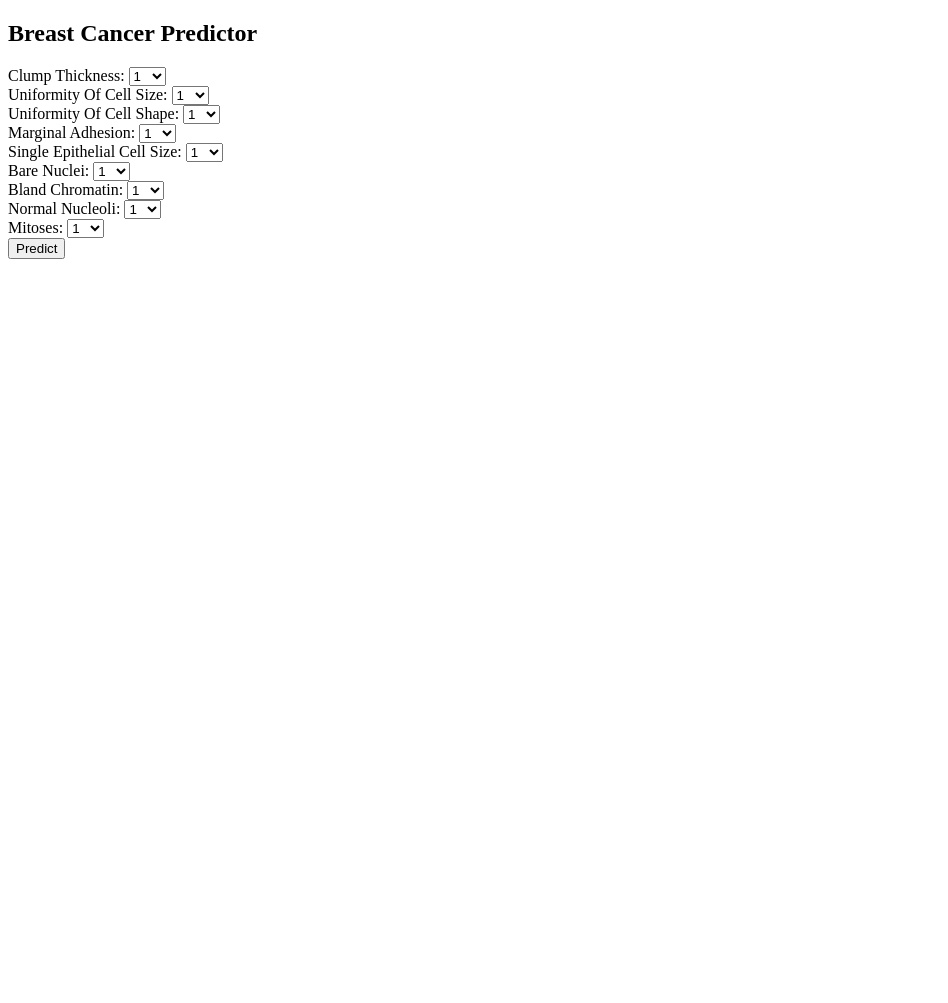
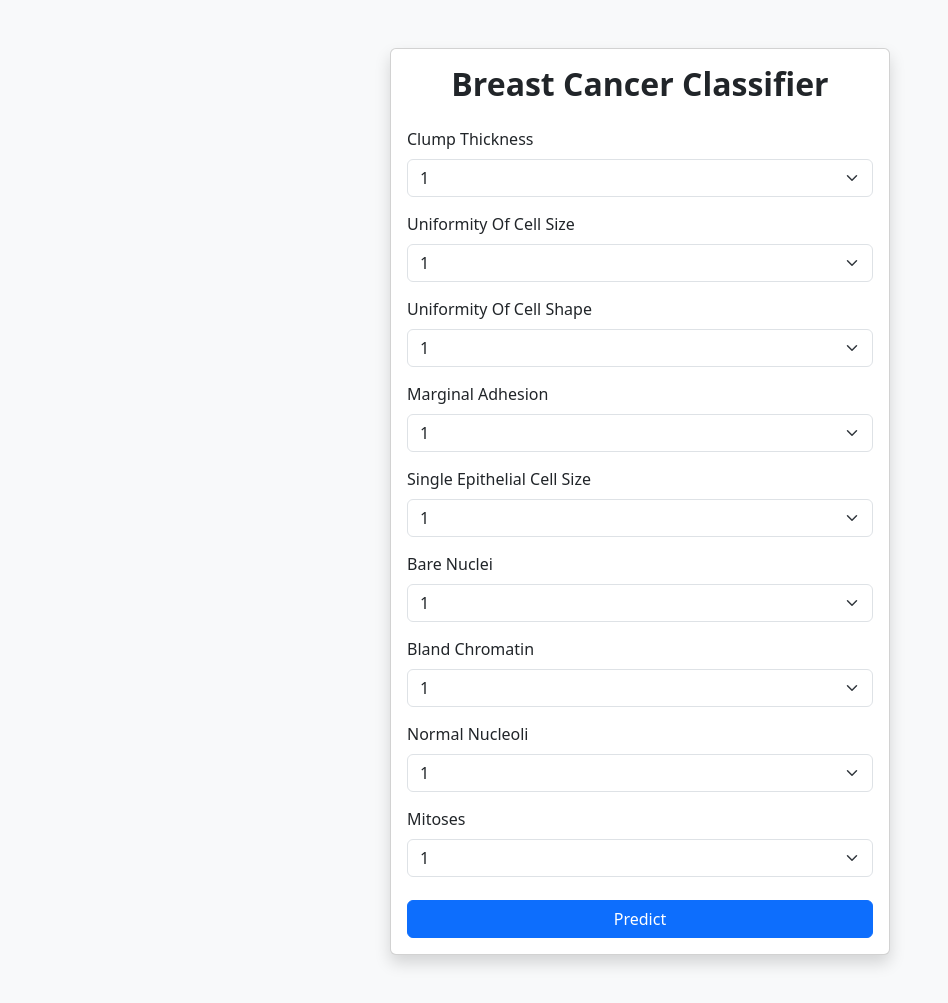
Before and after one commit to meeshou78/ANA680, a Flask app: page / in a window 1280 px wide. Shown: the whole page, without its empty margins (0-948 px from the left). Before the commit the page ends 259 px from the top, so only its background shows below. Run offline with Flask 3, Linux system fonts and the light colour scheme; parts of the project's set-up code (start-up, migrations or seed data) failed here and were passed over.

Commit message:
Update index.html

```diff
--- a/templates/index.html
+++ b/templates/index.html
@@ -3,10 +3,19 @@
 <html lang="en">
 <head>
   <meta charset="UTF-8">
-    <title>Breast Cancer Prediction</title>
+  <title>Breast Cancer Classifier</title>
+  <link href="https://cdn.jsdelivr.net/npm/bootstrap@5.3.3/dist/css/bootstrap.min.css" rel="stylesheet">
+  <style>
+    .form-select {
+      margin-bottom: 15px;
+    }
+  </style>
 </head>
-<body>
-    <h2>Breast Cancer Predictor</h2>
+<body class="bg-light">
+  <div class="container py-5">
+    <div class="card shadow mx-auto" style="max-width: 500px;">
+      <div class="card-body">
+        <h2 class="text-center mb-4 fw-bold">Breast Cancer Classifier</h2>
         <form method="post" action="/predict">
           {% for feature in [
               "Clump_thickness",
@@ -19,18 +28,19 @@
               "Normal_nucleoli",
               "Mitoses"
           ] %}
-            <label>{{ feature.replace('_', ' ').title() }}:</label>
-            <select name="{{ feature }}">
+            <label class="form-label">{{ feature.replace('_', ' ').title() }}</label>
+            <select name="{{ feature }}" class="form-select">
               {% for i in range(1, 11) %}
                 <option value="{{ i }}">{{ i }}</option>
               {% endfor %}
-            </select><br>
+            </select>
           {% endfor %}
-        <button type="submit">Predict</button>
+          <button type="submit" class="btn btn-primary w-100 mt-2">Predict</button>
         </form>
-
         {% if prediction_text %}
-        <h3>{{ prediction_text }}</h3>
+          <div class="alert alert-info text-center mt-4">
+            {{ prediction_text }}
+          </div>
         {% endif %}
-</body>
-</html>
+      </div>
+    </div>
```
Lines whose indentation alone changed are shown as unchanged.
